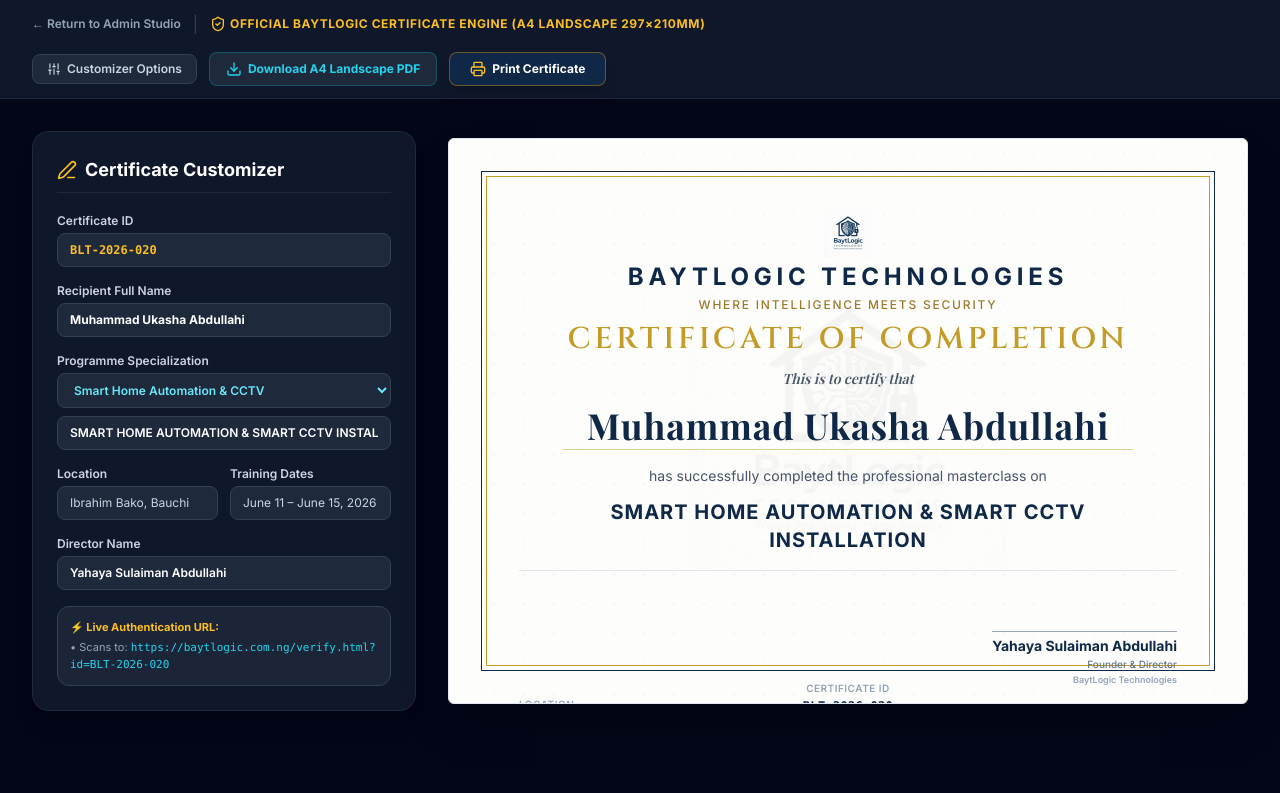
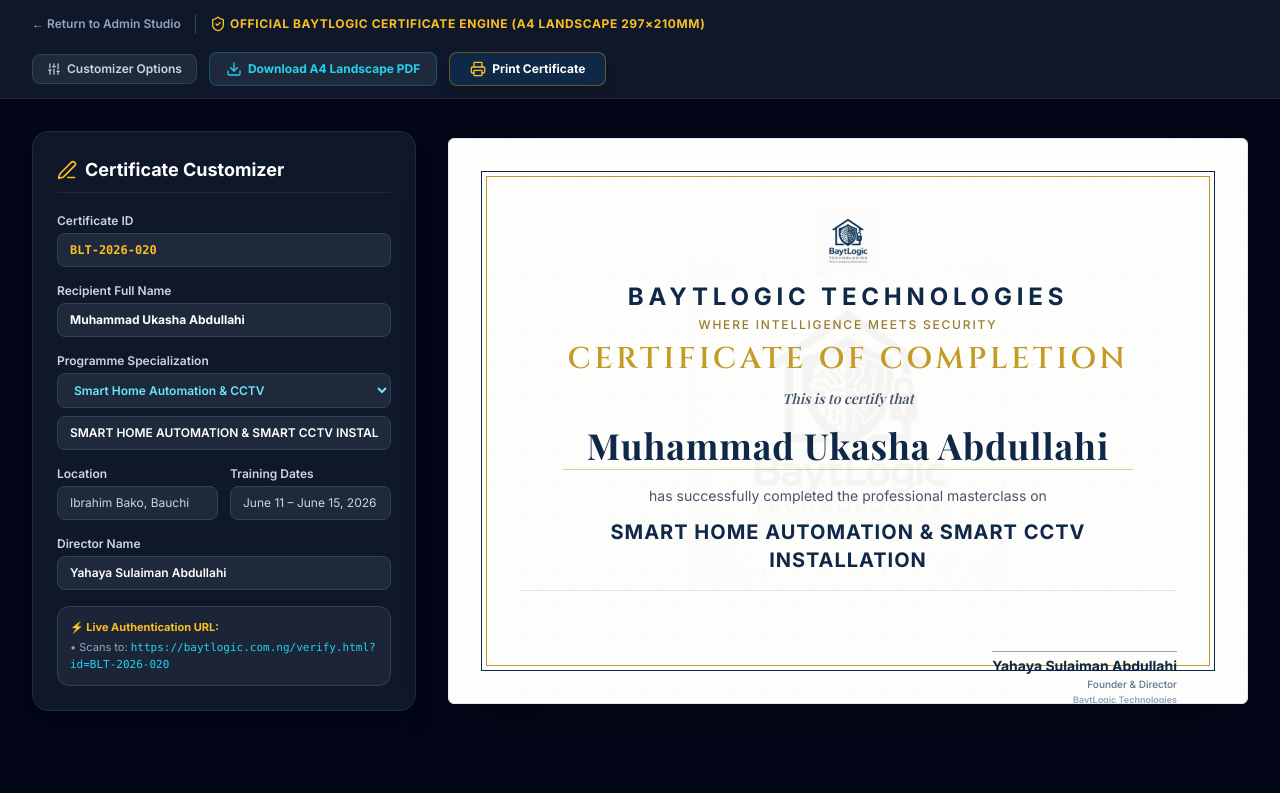
Before and after one commit to abu-ruqayyah/baytlogic-site, a plain HTML site: page certificate.html in a window 1280 px wide. Drawn offline with nearby package versions, Linux system fonts and the light colour scheme; grey boxes are pictures that could not be loaded; a web font is replaced by a local one.

Commit message:
Increase official BaytLogic header logo size in certificate.html

```diff
--- a/certificate.html
+++ b/certificate.html
@@ -214,8 +214,8 @@
 
             <!-- 1. Top Header: Original Official BaytLogic Logo & Institutional Branding -->
             <div class="text-center space-y-1">
-              <div class="flex justify-center items-center">
-                <img id="outLogoImg" src="assets/new_projects/logo.png" alt="Official BaytLogic Logo" class="h-10 sm:h-12 w-auto object-contain mx-auto" />
+              <div class="flex justify-center items-center pb-1">
+                <img id="outLogoImg" src="assets/new_projects/logo.png" alt="Official BaytLogic Logo" class="h-14 sm:h-16 w-auto object-contain mx-auto" />
               </div>
               <h2 class="font-sans text-xl sm:text-2xl font-bold tracking-[0.2em] text-brand-navy uppercase">BAYTLOGIC TECHNOLOGIES</h2>
               <p class="text-[10px] sm:text-xs text-brand-goldMuted font-medium tracking-[0.15em] uppercase">Where Intelligence Meets Security</p>
```
Also changed, not shown: 1 other file.
